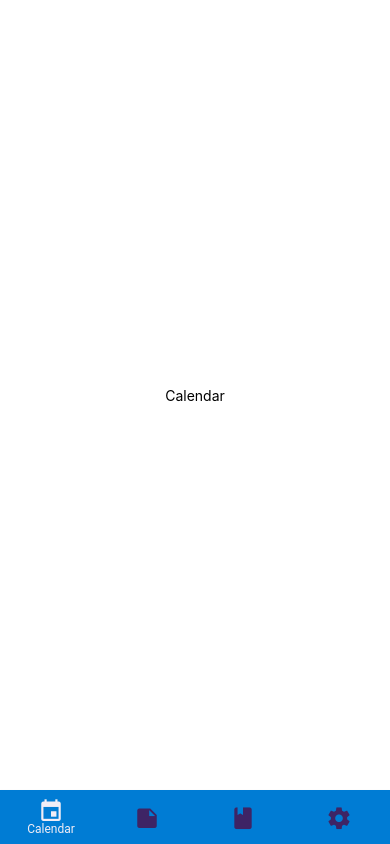
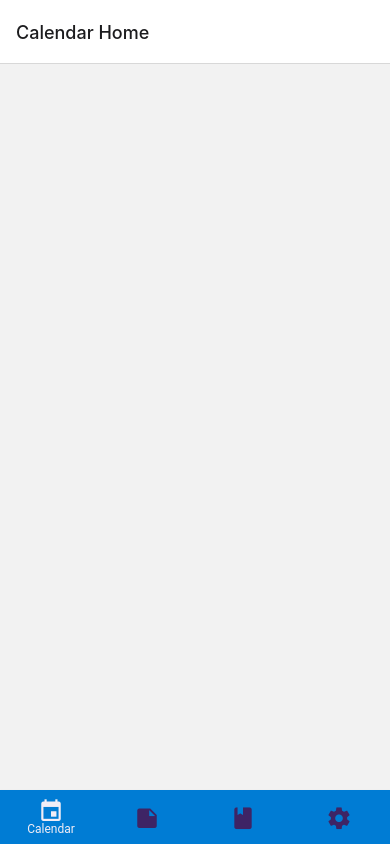
Before and after one commit to moonryc/red-binder, a React Native app in the folder client/mobile/: screen / in a window 390 px wide. Built offline with nearby package versions, Linux system fonts and the light colour scheme; what tailwind-rn would draw is missing.

Commit message:
updated Tab navigators to use theme and added the stack for the calendar and the settings screen

```diff
--- a/client/mobile/navigation/tabs/TabBindersNavigation.tsx
+++ b/client/mobile/navigation/tabs/TabBindersNavigation.tsx
@@ -1,5 +1,4 @@
 import React from 'react';
-import { createNativeStackNavigator } from '@react-navigation/native-stack';
 import {
   BinderScreen,
   MedicationCreateEditScreen,
@@ -11,22 +10,28 @@ import {
   SelectedBinderScreen
 } from '../../screens';
 
+import { View } from 'react-native';
+import { createNativeStackNavigator } from '@react-navigation/native-stack';
+
 export const BindersStack = createNativeStackNavigator();
 
+// @ts-ignore
+export const TabBindersNavigation = ({navigationOptionStyle}) => {
 
-export const TabBindersNavigation = () => {
   return (
-    <BindersStack.Navigator screenOptions={{headerShown:false} }>
-      <BindersStack.Screen name={'Binders Home'} component={BinderScreen}/>
-      <BindersStack.Screen name={'Create Medication'} component={MedicationCreateEditScreen}/>
-      <BindersStack.Screen name={'Selected Medication'} component={MedicationSelectedScreen} options={{title:'selected medication'}}/>
+    <View style={{flex:1}} collapsable={false}>
+      {/*  This view is included to fix a bug that causes the navigator to not render properly on android*/}
+      <BindersStack.Navigator screenOptions={{ headerShown: true }}>
+        <BindersStack.Screen name={'Binders Home'} component={BinderScreen} options={navigationOptionStyle} />
+        <BindersStack.Screen name={'Create Medication'} component={MedicationCreateEditScreen} options={navigationOptionStyle}/>
+        <BindersStack.Screen name={'Selected Medication'} component={MedicationSelectedScreen} options={navigationOptionStyle} />
 
-      <BindersStack.Screen name={'Selected Binder'} component={SelectedBinderScreen}/>
-      <BindersStack.Screen name={'Edit Binder'} component={SelectedBinderEditScreen}/>
-      <BindersStack.Screen name={'Binder Medications'} component={SelectedBinderMedications}/>
-      <BindersStack.Screen name={'Binder Interactions'} component={SelectedBinderMedicationInteractions}/>
-      <BindersStack.Screen name={'Binder Medical History'} component={SelectedBinderMedicalHistoryScreen}/>
-    </BindersStack.Navigator>
-
+        <BindersStack.Screen name={'Selected Binder'} component={SelectedBinderScreen} options={navigationOptionStyle}/>
+        <BindersStack.Screen name={'Edit Binder'} component={SelectedBinderEditScreen} options={navigationOptionStyle}/>
+        <BindersStack.Screen name={'Binder Medications'} component={SelectedBinderMedications} options={navigationOptionStyle}/>
+        <BindersStack.Screen name={'Binder Interactions'} component={SelectedBinderMedicationInteractions} options={navigationOptionStyle}/>
+        <BindersStack.Screen name={'Binder Medical History'} component={SelectedBinderMedicalHistoryScreen} options={navigationOptionStyle}/>
+      </BindersStack.Navigator>
+    </View>
   );
 };
--- a/client/mobile/navigation/tabs/TabCalendarNavigation.tsx
+++ b/client/mobile/navigation/tabs/TabCalendarNavigation.tsx
@@ -1,28 +1,18 @@
 import React from 'react';
-
-import { StyleSheet, Text, View } from 'react-native';
+import { View } from 'react-native';
 import { createNativeStackNavigator } from '@react-navigation/native-stack';
+import { CalendarScreen } from '../../screens';
 
 export const CalendarStack = createNativeStackNavigator();
 
+//@ts-ignore
+export const TabCalendarNavigation= ({navigationOptionStyle}:any) => {
 
-
-const styles = StyleSheet.create({
-  container: {
-    flex: 1,
-    backgroundColor: '#fff',
-    alignItems: 'center',
-    justifyContent: 'center',
-  },
-});
-
-//@ts-ignore
-export const TabCalendarNavigation= ({navigation}:any) => {
   return (
-    <View style={styles.container}>
-      <Text>
-      Calendar
-      </Text>
+    <View style={{flex:1}} collapsable={false}>
+      <CalendarStack.Navigator initialRouteName={'Calendar Home'}>
+        <CalendarStack.Screen name={'Calendar Home'} component={CalendarScreen} options={navigationOptionStyle}/>
+      </CalendarStack.Navigator>
     </View>
   );
 };
--- a/client/mobile/navigation/tabs/TabSettingsNavigation.tsx
+++ b/client/mobile/navigation/tabs/TabSettingsNavigation.tsx
@@ -1,26 +1,18 @@
 import React from 'react';
-
-import { StyleSheet, Text, View } from 'react-native';
+import { View } from 'react-native';
 import { createNativeStackNavigator } from '@react-navigation/native-stack';
+import { SettingsScreen } from '../../screens';
 
 export const SettingsStack = createNativeStackNavigator();
 
-const styles = StyleSheet.create({
-  container: {
-    flex: 1,
-    backgroundColor: '#fff',
-    alignItems: 'center',
-    justifyContent: 'center',
-  },
-});
+// @ts-ignore
+export const TabSettingsNavigation = ({navigationOptionStyle}) => {
 
-
-export const TabSettingsNavigation = () => {
   return (
-    <View style={styles.container}>
-      <Text>
-Settings
-      </Text>
+    <View style={{flex:1}} collapsable={false} >
+      <SettingsStack.Navigator initialRouteName={'Settings Home'} screenOptions={{headerShown:true}}>
+        <SettingsStack.Screen name={'Settings Home'} component={SettingsScreen} options={{ ...navigationOptionStyle, title:'Settings' }}/>
+      </SettingsStack.Navigator>
     </View>
   );
 };
--- a/client/mobile/navigation/tabs/TabTodaysInfoNavigation.tsx
+++ b/client/mobile/navigation/tabs/TabTodaysInfoNavigation.tsx
@@ -1,26 +1,19 @@
 import React from 'react';
-
-import { StyleSheet, Text, View } from 'react-native';
+import { TodaysInfoScreen } from '../../screens';
+import { View } from 'react-native';
 import { createNativeStackNavigator } from '@react-navigation/native-stack';
 
 export const TodaysInfoStack = createNativeStackNavigator();
 
-const styles = StyleSheet.create({
-  container: {
-    flex: 1,
-    backgroundColor: '#fff',
-    alignItems: 'center',
-    justifyContent: 'center',
-  },
-});
+// @ts-ignore
+export const TabTodaysInfoNavigation = ({navigationOptionStyle}) => {
 
-
-export const TabTodaysInfoNavigation = () => {
   return (
-    <View style={styles.container}>
-      <Text>
-        Todays Info
-      </Text>
+    <View style={{flex:1}} collapsable={false}>
+      {/*  This view is included to fix a bug that causes the navigator to not render properly on android*/}
+      <TodaysInfoStack.Navigator initialRouteName={'Today'} screenOptions={{headerShown:true}}>
+        <TodaysInfoStack.Screen name={'Today'} component={TodaysInfoScreen} options={navigationOptionStyle}/>
+      </TodaysInfoStack.Navigator>
     </View>
   );
 };
```
Also changed, not shown: client/mobile/navigation/tabs/index.ts (line endings or trailing spaces).
